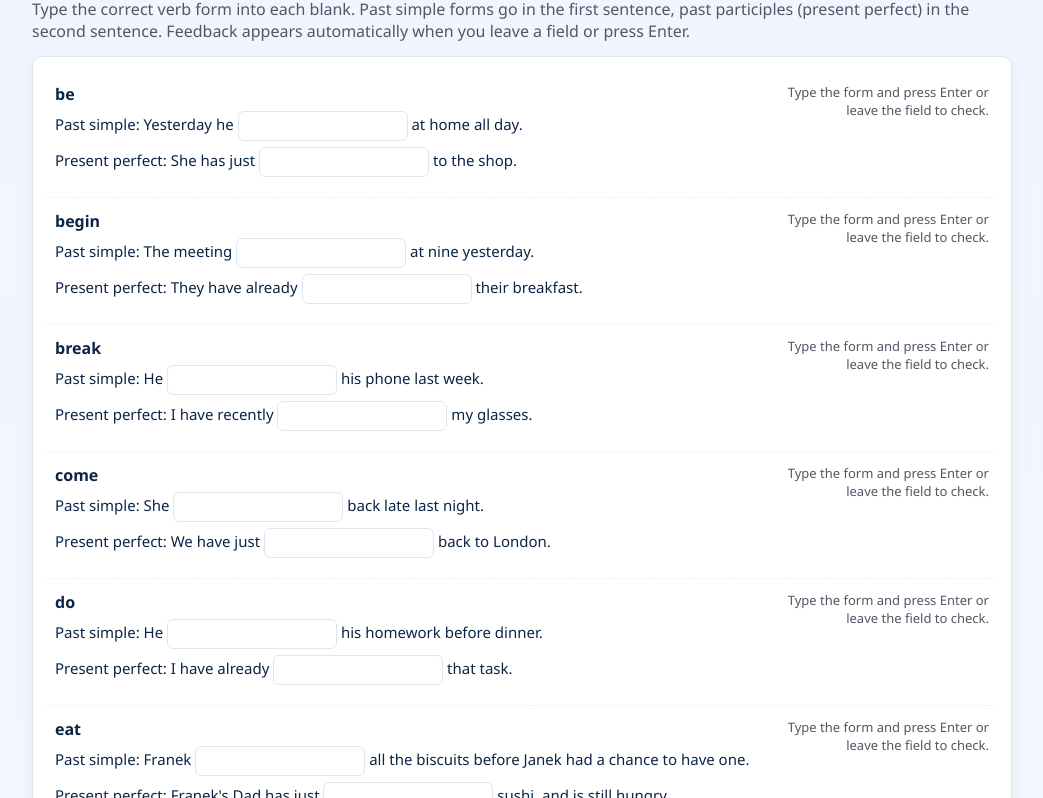
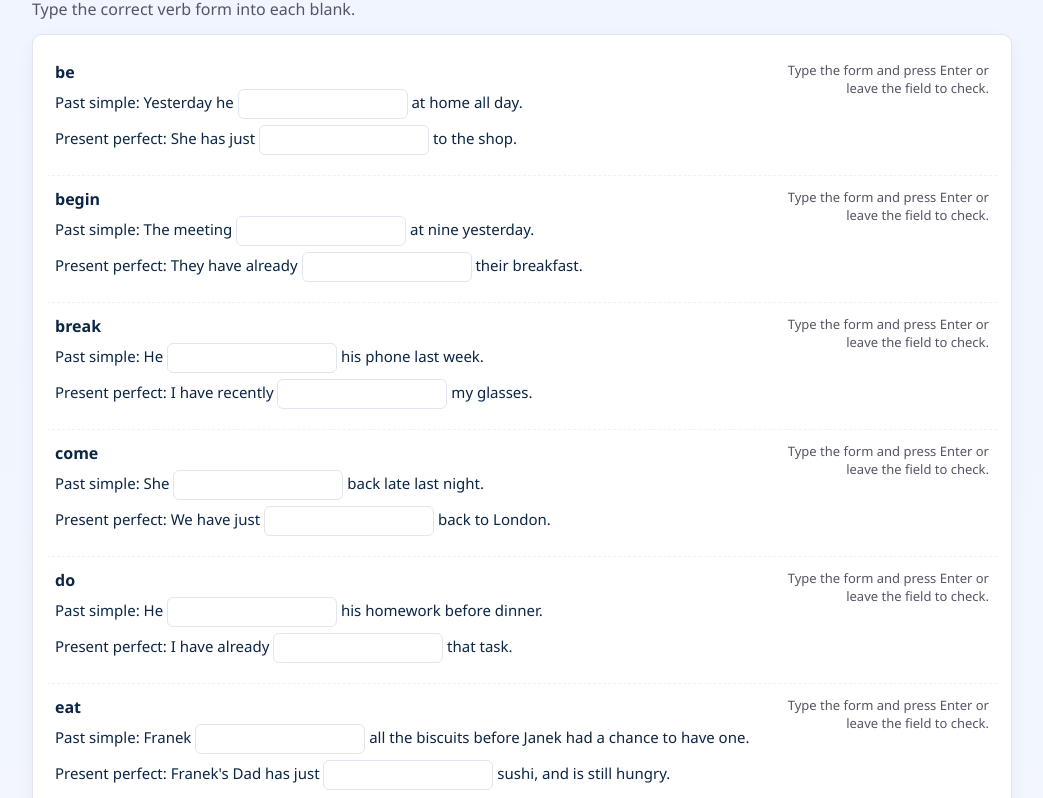
Before and after one commit to haydnstoe/Three-form-verbs-test, a plain HTML site: page index.html in a window 1280 px wide. Shown: the part 57-855 px from the top of the page, without its empty margins (118-1161 px from the left). Drawn offline with Linux system fonts and the light colour scheme.

Commit message:
NewUpdate index.html

```diff
--- a/index.html
+++ b/index.html
@@ -77,7 +77,7 @@
 <body>
   <div class="wrap">
     <h1>Three-form verbs cloze test</h1>
-    <p class="lead">Type the correct verb form into each blank. Past simple forms go in the first sentence, past participles (present perfect) in the second sentence. Feedback appears automatically when you leave a field or press Enter.</p>
+    <p class="lead">Type the correct verb form into each blank.</p>
 
     <div class="card" id="quiz"></div>
 
```
